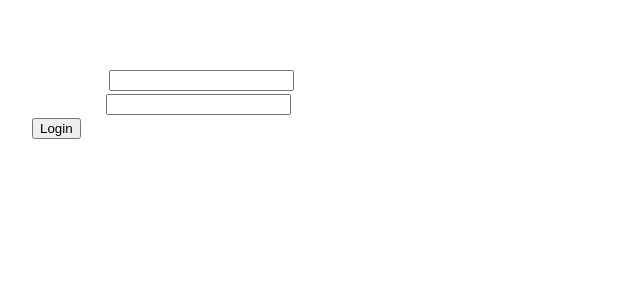
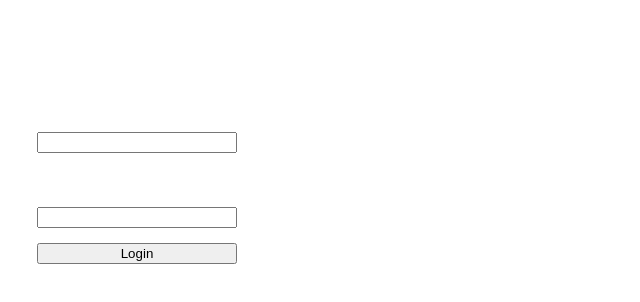
Before and after one commit to EDiosanaFG/SDSAutomationProject, a Vue app in the folder SDS_Extraction_Tool_FrontEnd/: page /login in a window 1280 px wide. Shown: the top 302 px of the page, without its empty margins (0-640 px from the left). Built offline with nearby package versions, Linux system fonts and the light colour scheme.

Commit message:
Improved login page css a little bit

```diff
--- a/SDS_Extraction_Tool_FrontEnd/src/stores/auth.js
+++ b/SDS_Extraction_Tool_FrontEnd/src/stores/auth.js
@@ -4,22 +4,58 @@ import bcrypt from 'bcryptjs';
 export const useAuthStore = defineStore('auth', {
     state: () => ({
         isAuthenticated: !!localStorage.getItem('loggedIn'),
+
+        // new state for cooldown:
+        attempts: Number(localStorage.getItem('loginAttempts') || 0),
+        lockoutUntil: Number(localStorage.getItem('lockoutUntil') || 0),
     }),
+    getters: {
+        isLockedOut: (state) => Date.now() < state.lockoutUntil,
+        secondsLeft: (state) => state.lockoutUntil > Date.now() ? Math.ceil(state.lockoutUntil - Date.now() / 1000) : 0, // Math that calculates seconds
+    },
     actions: {
         login(enteredUsername, enteredPassword) {
             const FIXED_USER = 'isura';
-            const FIXED_HASH = '$2y$10$E6eHYJ/GUYjLLItm6MlSCOZcZz5QeNuAqKctI1ONXUKMs/wHK2bNq'; // your bcrypt hash
+            const FIXED_HASH = '$2y$10$E6eHYJ/GUYjLLItm6MlSCOZcZz5QeNuAqKctI1ONXUKMs/wHK2bNq';
+            const NOW = Date.now();
+            const MAX_ATTEMPTS = 5;
+            const COOLDOWN_MS = 60_000; // 1 minute
 
+            // If we’re still locked out, reject immediately
+            if (this.lockoutUntil > NOW) {
+                return false;
+            }
+
+            // Check credentials
             if (
                 enteredUsername === FIXED_USER &&
                 bcrypt.compareSync(enteredPassword, FIXED_HASH)
             ) {
+                // success: reset attempts/lockout
                 this.isAuthenticated = true;
                 localStorage.setItem('loggedIn', 'true');
+
+                this.attempts = 0;
+                this.lockoutUntil = 0;
+                localStorage.removeItem('loginAttempts');
+                localStorage.removeItem('lockoutUntil');
+
                 return true;
             }
+
+            // failure: increment attempts
+            this.attempts++;
+            localStorage.setItem('loginAttempts', this.attempts);
+
+            // if threshold reached, set a 1-minute lockout
+            if (this.attempts >= MAX_ATTEMPTS) {
+                this.lockoutUntil = NOW + COOLDOWN_MS;
+                localStorage.setItem('lockoutUntil', this.lockoutUntil);
+            }
+
             return false;
         },
+
         logout() {
             this.isAuthenticated = false;
             localStorage.removeItem('loggedIn');
--- a/SDS_Extraction_Tool_FrontEnd/src/views/Login.vue
+++ b/SDS_Extraction_Tool_FrontEnd/src/views/Login.vue
@@ -3,7 +3,7 @@ import { ref } from 'vue';
 import { useRouter } from 'vue-router';
 import { useAuthStore } from '@/stores/auth';
 
-const auth=useAuthStore(); // Use the authentication storage
+const auth = useAuthStore(); // Use the authentication storage
 const router = useRouter();
 const username = ref('');
 const password = ref('');
@@ -23,7 +23,7 @@ const handleSubmit = async () => {
 </script>
 
 <template>
-    <div class="login-container">
+    <div>
         <h2>Login</h2>
         <form @submit.prevent="handleSubmit">
             <div>
@@ -31,13 +31,31 @@ const handleSubmit = async () => {
                 <input id="username" type="text" v-model="username" required />
             </div>
             <div>
-                <label for="password">password:</label>
+                <label for="password">Password:</label>
                 <input id="password" type="text" v-model="password" required />
             </div>
-            <button type="submit" :disabled="loading">
+            <button type="submit" :disabled="auth.isLockedOut || loading">
                 {{ loading ? "Logging in..." : "Login" }}
             </button>
+            <p v-if="auth.isLockedOut" class="error">Too many attempts. Try again in {{ auth.secondsLeft }} seconds.</p>
             <p v-if="error" class="error">{{ error }}</p>
         </form>
     </div>
 </template>
+
+<style scoped>
+* {
+    width: 100%;
+    max-width: 200px;
+    height: 100%;
+    display: flex;
+    flex-direction: column;
+    align-items: center;
+    justify-content: space-evenly;
+    margin: 5px;
+}
+
+.error {
+    color: red;
+}
+</style>
--- a/SDS_Extraction_Tool_FrontEnd/vite.config.js
+++ b/SDS_Extraction_Tool_FrontEnd/vite.config.js
@@ -1,6 +1,7 @@
 import { fileURLToPath, URL } from 'node:url'
 
 import { defineConfig } from 'vite'
+import vuetify from 'vite-plugin-vuetify'
 import vue from '@vitejs/plugin-vue'
 import vueDevTools from 'vite-plugin-vue-devtools'
 
@@ -9,10 +10,11 @@ export default defineConfig({
   plugins: [
     vue(),
     vueDevTools(),
+    vuetify({ autoImport: true }),
   ],
   resolve: {
     alias: {
-      '@': fileURLToPath(new URL('./src', import.meta.url))
+      '@': fileURLToPath(new URL('./src', import.meta.url)),
     },
   },
 })
```
Also changed, not shown: SDS_Extraction_Tool_FrontEnd/package.json (+7 -0 lines), 1 other file (tests, documents, lock files or other folders).
